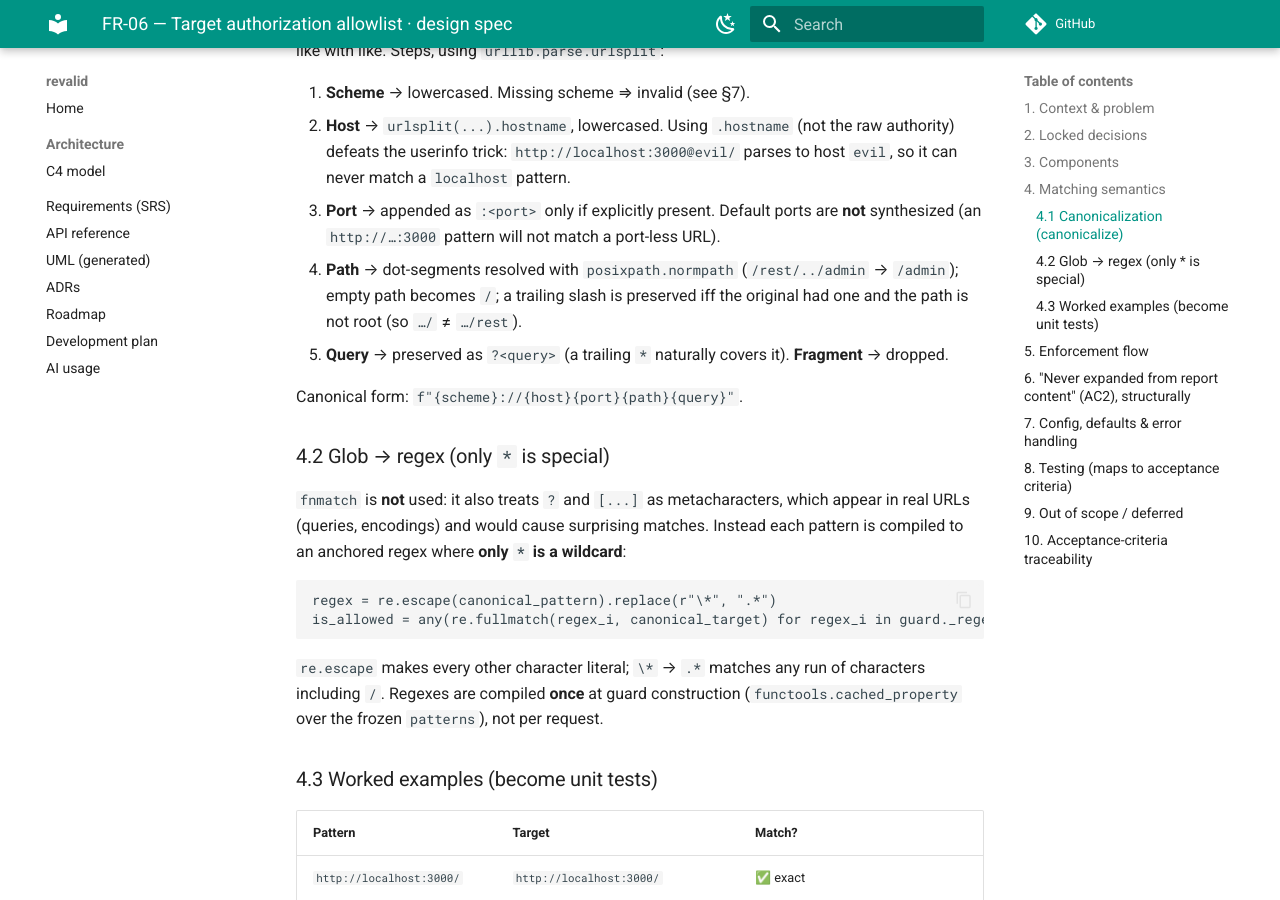
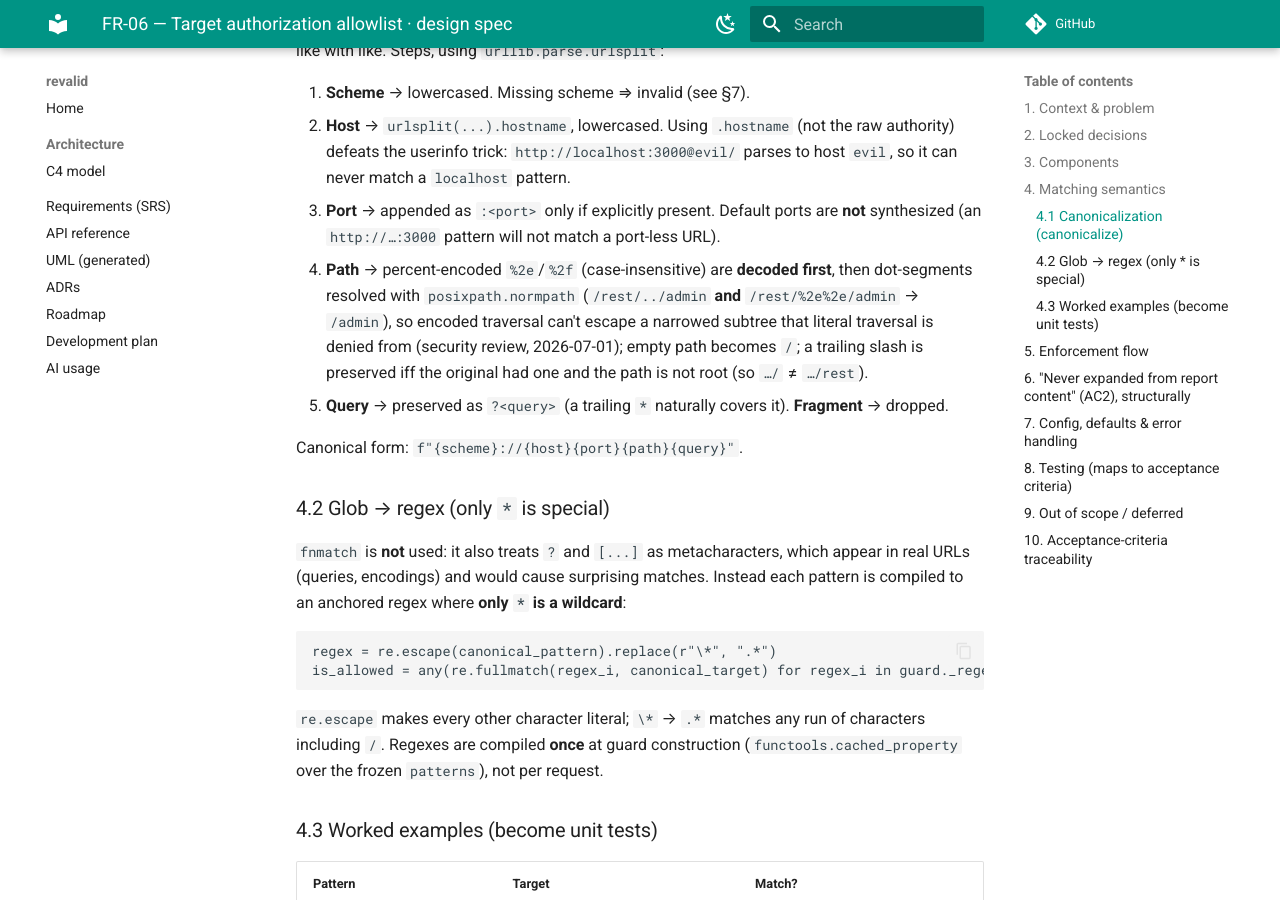
Before and after one commit to SelfishCoconut/revalid, an MkDocs documentation site: the page built from docs/superpowers/specs/2026-07-01-fr06-allowlist-design.md, in a window 1280 px wide and 900 px high, scrolled down 2229 px. Built offline with MkDocs 1.6.1 and Material for MkDocs 9.7.7, drawn with Linux system fonts in a browser that asks for light colours; comment, search, counter and statistics services are not loaded; some of the changed text lies outside the part shown.

Commit message:
docs(allowlist): record encoded-traversal decoding + double-encoding residual
Sync spec §4.1/§9 with the security-review hardening.

Co-Authored-By: Claude <noreply@anthropic.com>

```diff
--- a/docs/superpowers/specs/2026-07-01-fr06-allowlist-design.md
+++ b/docs/superpowers/specs/2026-07-01-fr06-allowlist-design.md
@@ -67,9 +67,12 @@ matching compares like with like. Steps, using `urllib.parse.urlsplit`:
    host `evil`, so it can never match a `localhost` pattern.
 3. **Port** → appended as `:<port>` only if explicitly present. Default ports are
    **not** synthesized (an `http://…:3000` pattern will not match a port-less URL).
-4. **Path** → dot-segments resolved with `posixpath.normpath` (`/rest/../admin` →
-   `/admin`); empty path becomes `/`; a trailing slash is preserved iff the original
-   had one and the path is not root (so `…/` ≠ `…/rest`).
+4. **Path** → percent-encoded `%2e`/`%2f` (case-insensitive) are **decoded first**,
+   then dot-segments resolved with `posixpath.normpath` (`/rest/../admin` **and**
+   `/rest/%2e%2e/admin` → `/admin`), so encoded traversal can't escape a narrowed
+   subtree that literal traversal is denied from (security review, 2026-07-01);
+   empty path becomes `/`; a trailing slash is preserved iff the original had one
+   and the path is not root (so `…/` ≠ `…/rest`).
 5. **Query** → preserved as `?<query>` (a trailing `*` naturally covers it).
    **Fragment** → dropped.
 
@@ -186,6 +189,10 @@ Quality gates: coverage ≥ 80 % on the module, `mypy --strict`, `ruff`, xenon
 - **DB-persisted audit rows** — FR-10 (this ships the log event only).
 - **DNS-rebinding / IP-literal equivalence** — deferred per D3; would be a
   resolve-and-check-IP layer if the threat model expands.
+- **Double-encoded traversal** (`%252e%252e`) — single-level `%2e`/`%2f` decoding is
+  applied (security review); a target server that *doubly* percent-decodes could still
+  re-expose traversal. Out of scope while the default allowlist is whole-host (`/*`);
+  revisit if narrowed path subtrees become load-bearing.
 - **Matcher reuse at plan-approval (FR-05) / sanity-check (FR-08)** — the matcher is
   written reusably but no public reuse surface is built now.
 - **`lab/docker-compose.yml`** — a separate M1 item; FR-06's default simply names the
```
